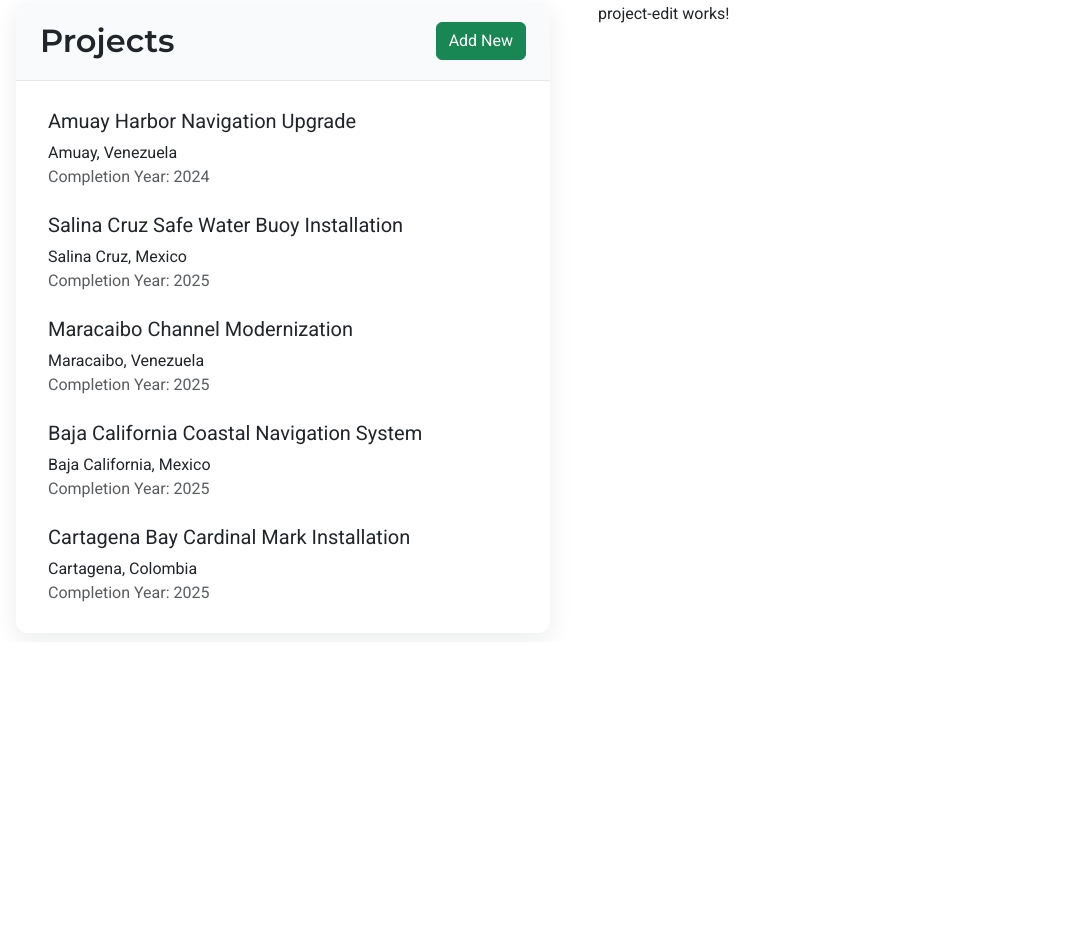
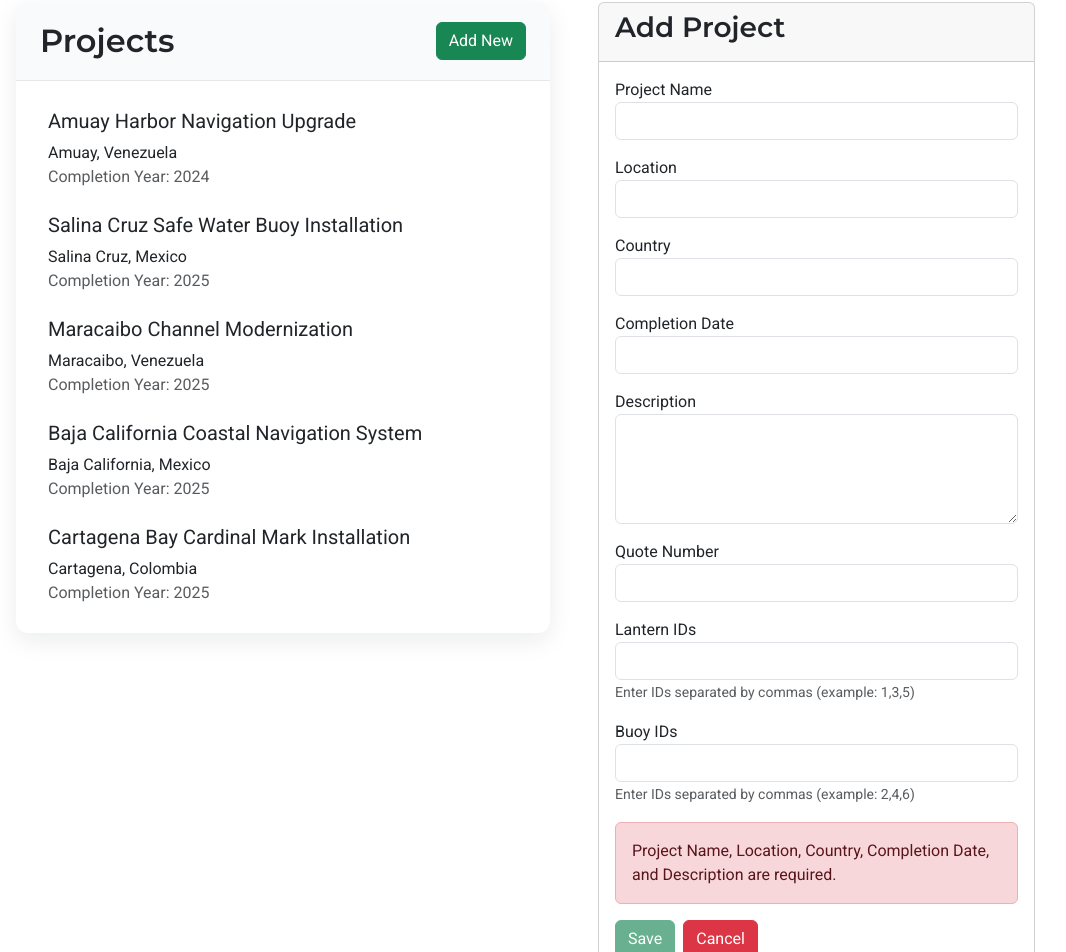
Before and after one commit to alfonsoscudiero/aton-cms, an Angular app: page /projects/new in a window 1280 px wide. Shown: the part 158-1110 px from the top of the page, without its empty margins (66-1132 px from the left). Before the commit the page ends 800 px from the top, so only its background shows below. Built offline with nearby package versions, Linux system fonts and the light colour scheme.

Commit message:
Create project edit form with required field validation

```diff
--- a/src/app/projects/project-edit/project-edit.html
+++ b/src/app/projects/project-edit/project-edit.html
@@ -1 +1,134 @@
-<p>project-edit works!</p>
+<div class="card">
+  <div class="card-header">
+    <h3>{{ editMode ? 'Edit Project' : 'Add Project' }}</h3>
+  </div>
+
+  <div class="card-body">
+
+    <form #f="ngForm" (ngSubmit)="onSubmit(f)">
+
+      <div class="form-group mb-3">
+        <label for="name">Project Name</label>
+        <input
+          type="text"
+          id="name"
+          class="form-control"
+          name="name"
+          [ngModel]="project?.name"
+          required
+          #name="ngModel">
+      </div>
+
+      <div class="form-group mb-3">
+        <label for="location">Location</label>
+        <input
+          type="text"
+          id="location"
+          class="form-control"
+          name="location"
+          [ngModel]="project?.location"
+          required
+          #location="ngModel">
+      </div>
+
+      <div class="form-group mb-3">
+        <label for="country">Country</label>
+        <input
+          type="text"
+          id="country"
+          class="form-control"
+          name="country"
+          [ngModel]="project?.country"
+          required
+          #country="ngModel">
+      </div>
+
+      <div class="form-group mb-3">
+        <label for="completionDate">Completion Date</label>
+        <input
+          type="text"
+          id="completionDate"
+          class="form-control"
+          name="completionDate"
+          [ngModel]="project?.completionDate"
+          required
+          #completionDate="ngModel">
+      </div>
+
+      <div class="form-group mb-3">
+        <label for="description">Description</label>
+        <textarea
+          id="description"
+          class="form-control"
+          rows="4"
+          name="description"
+          [ngModel]="project?.description"
+          required
+          #description="ngModel">
+        </textarea>
+      </div>
+
+      <div class="form-group mb-3">
+        <label for="quoteNumber">Quote Number</label>
+        <input
+          type="text"
+          id="quoteNumber"
+          class="form-control"
+          name="quoteNumber"
+          [ngModel]="project?.quoteNumber">
+      </div>
+
+      <div class="form-group mb-3">
+        <label for="lanternIds">Lantern IDs</label>
+        <input
+          type="text"
+          id="lanternIds"
+          class="form-control"
+          name="lanternIds"
+          [ngModel]="project?.lanternIds">
+        <small class="text-muted">
+          Enter IDs separated by commas (example: 1,3,5)
+        </small>
+      </div>
+
+      <div class="form-group mb-3">
+        <label for="buoyIds">Buoy IDs</label>
+        <input
+          type="text"
+          id="buoyIds"
+          class="form-control"
+          name="buoyIds"
+          [ngModel]="project?.buoyIds">
+        <small class="text-muted">
+          Enter IDs separated by commas (example: 2,4,6)
+        </small>
+      </div>
+
+      <div
+        class="alert alert-danger"
+        *ngIf="!name.valid ||
+              !location.valid ||
+              !country.valid ||
+              !completionDate.valid ||
+              !description.valid">
+        Project Name, Location, Country, Completion Date, and Description are required.
+      </div>
+
+      <button
+        class="btn btn-success me-2"
+        type="submit"
+        [disabled]="!f.valid">
+        Save
+      </button>
+
+      <button
+        class="btn btn-danger"
+        type="button"
+        (click)="onCancel()">
+        Cancel
+      </button>
+
+    </form>
+
+  </div>
+</div>
```
